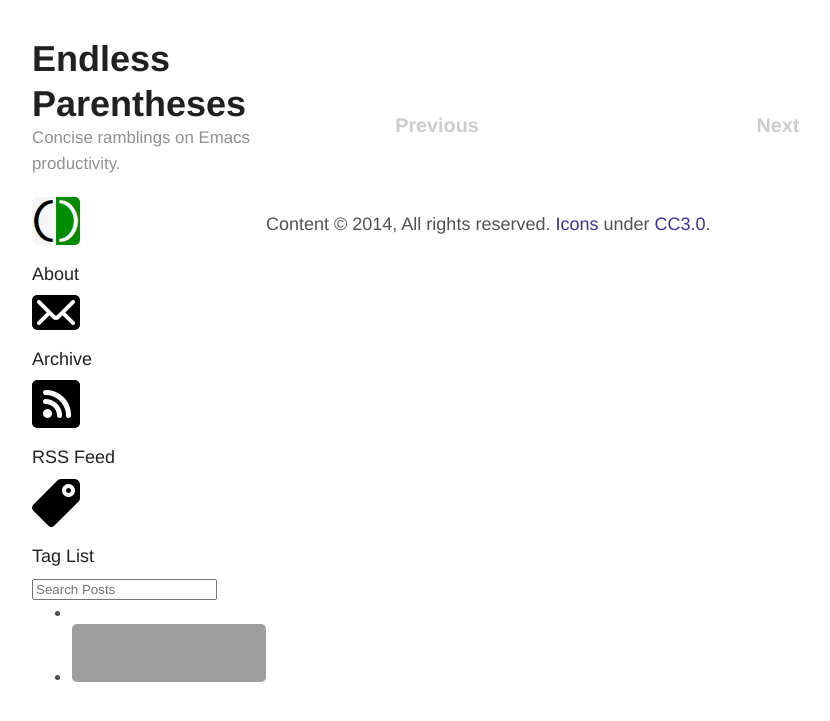
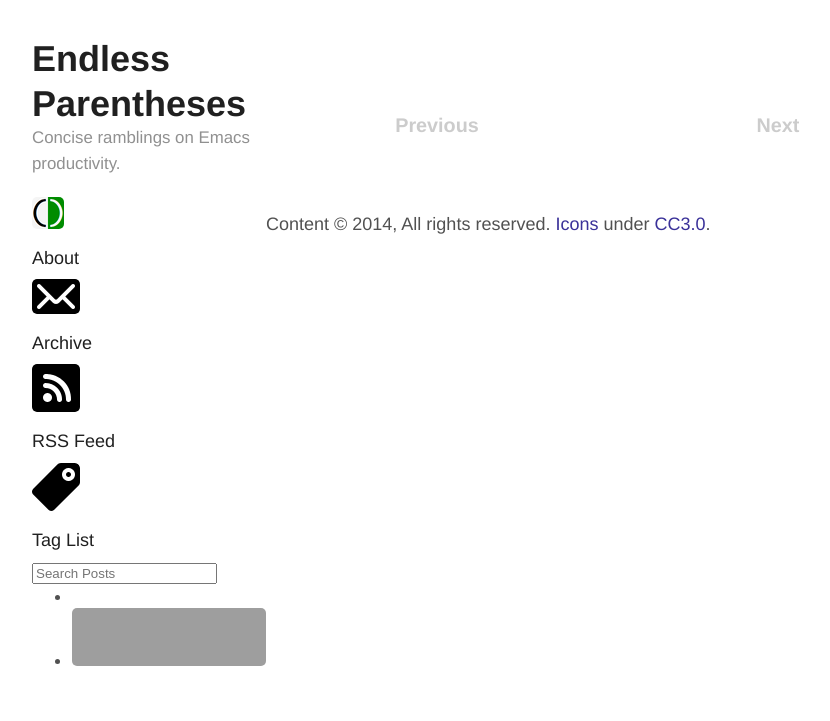
Before and after one commit to Malabarba/EndlessParentheses, a Jekyll site: the page built from test-index.html, in a window 1280 px wide. Shown: the top 721 px of the page, without its empty margins (158-988 px from the left). Built offline with Jekyll 4.4.1, drawn with Linux system fonts in a browser that asks for light colours; Markdown is read by kramdown in place of the engine named in the settings; comment, search, counter and statistics services are not loaded; grey boxes are pictures that could not be loaded.

Commit message:
YML: Better About icon

```diff
--- a/_config.yml
+++ b/_config.yml
@@ -41,7 +41,7 @@
   max_number:     3
 
 pages_list:
-  About: ['/about.html', '/icons/favicon-bw.ico']
+  About: ['/about.html', '/icons/favicon-bw.png']
   Archive: ['/archive.html', '/icons/envelope.png']
   RSS Feed: ['/atom.xml', '/icons/rss.png']
   Tag List: ['/tags.html', '/icons/tag.png']
```
Also changed, not shown: icons/favicon-bw.png (added).
